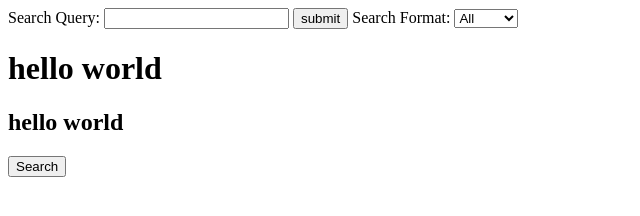
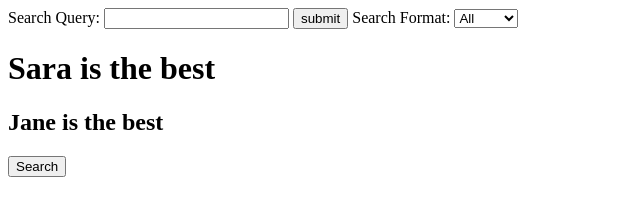
Before and after one commit to KhepriSol/library-of-congress-search, a plain HTML site: page dist/index.html in a window 1280 px wide. Shown: the whole page, without its empty margins (0-640 px from the left). Drawn offline with Linux system fonts and the light colour scheme.

Commit message:
um no its me

```diff
--- a/dist/index.html
+++ b/dist/index.html
@@ -15,8 +15,8 @@
             <option value="books">Books</option>
     <div></div>
         </select>
-<h1>hello world</h1>
-<h2>hello world</h2>
+<h1>Sara is the best</h1>
+<h2>Jane is the best</h2>
         <button type="submit">Search</button>
     </form>
 </body>
```
Also changed, not shown: index.html (+1 -1 lines).
